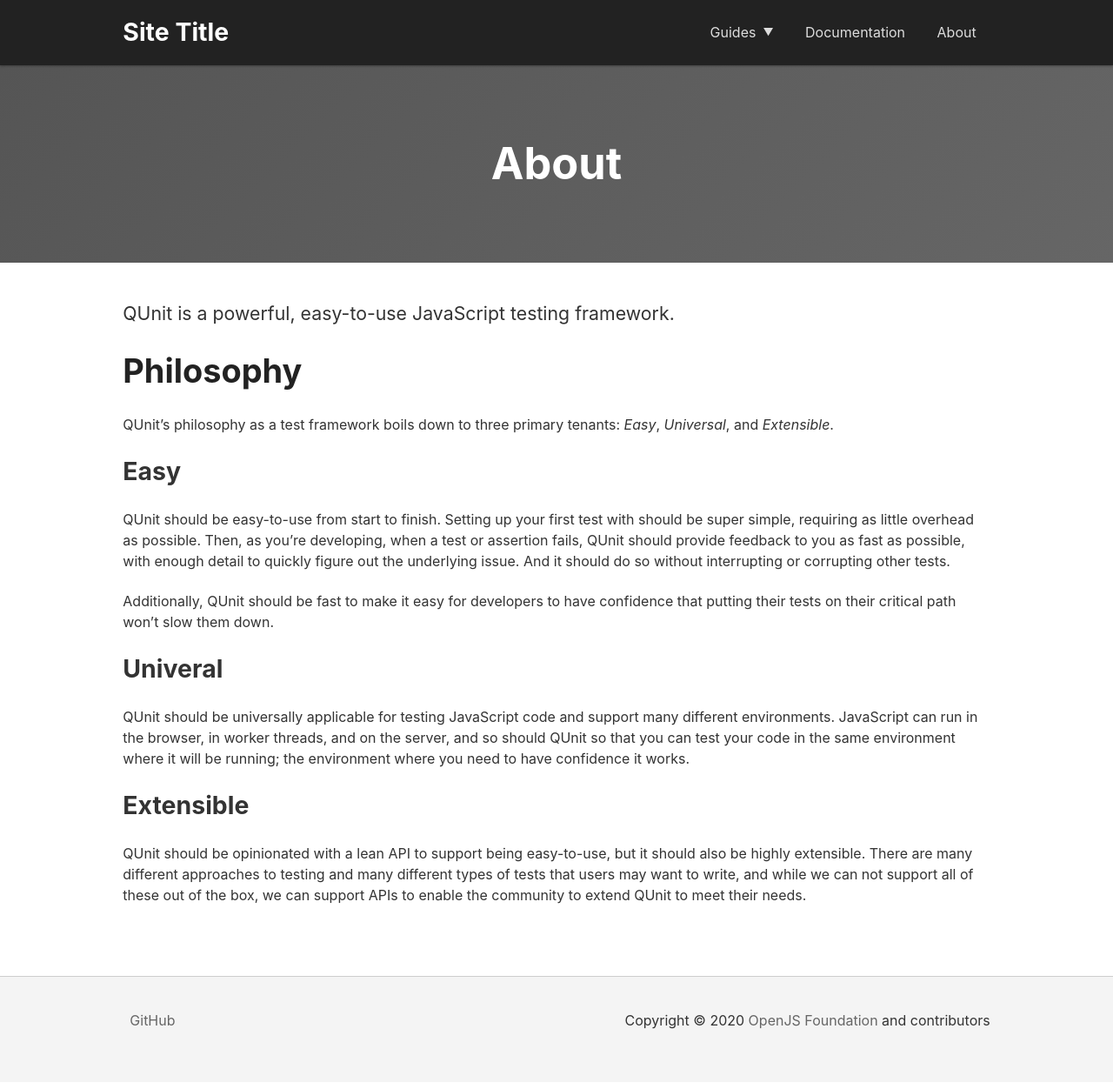
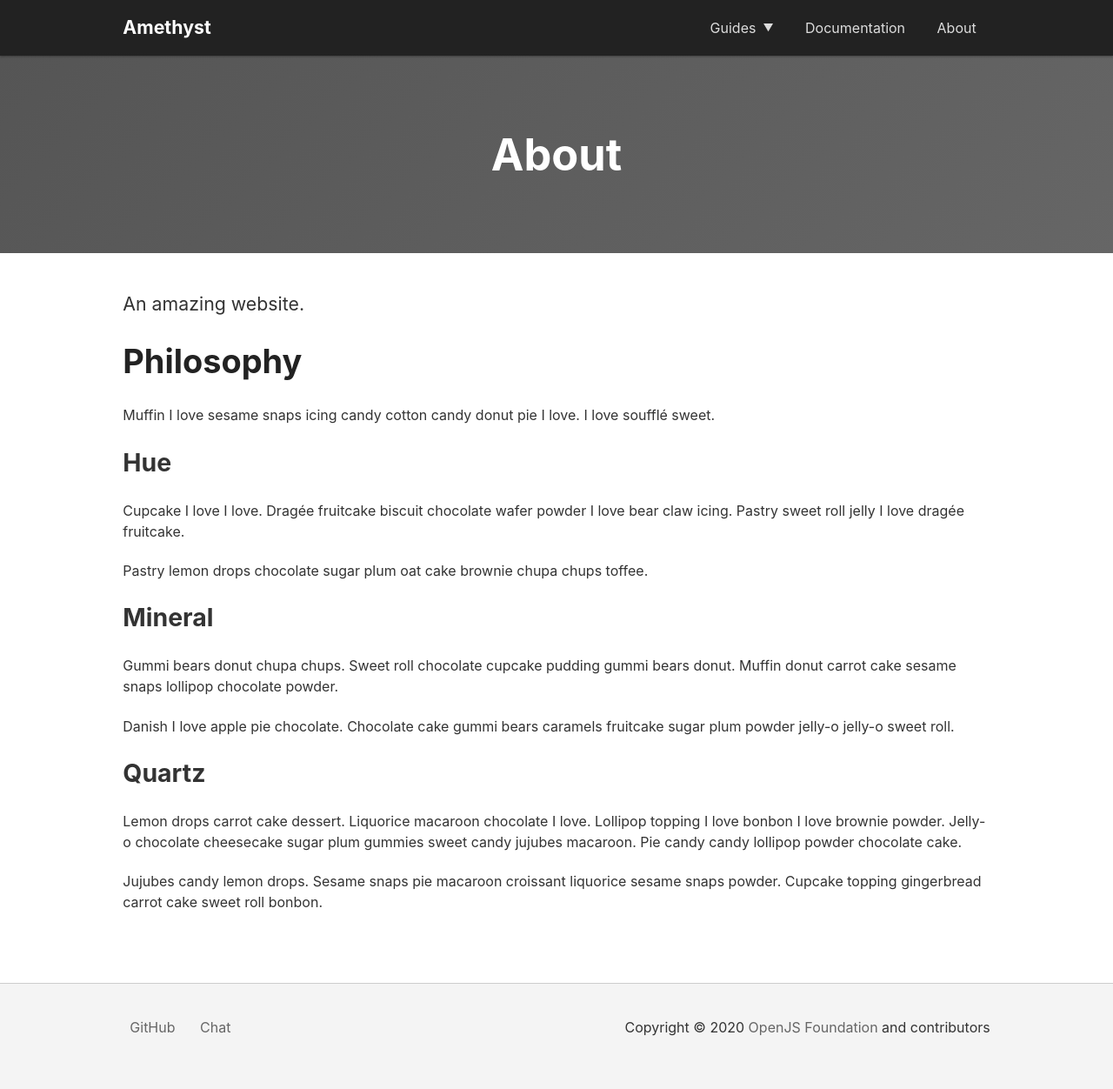
Before and after one commit to qunitjs/jekyll-theme-amethyst, a Jekyll site: the page built from about.md, in a window 1280 px wide. Shown: the whole page at 87% size. Built offline with Jekyll 4.4.1, drawn with Linux system fonts in a browser that asks for light colours.

Commit message:
Content: Add more generic sample content

```diff
--- a/_config.yml
+++ b/_config.yml
@@ -1,7 +1,7 @@
 # Site settings
 #
 # https://jekyllrb.com/docs/configuration/
-title: Site Title
+title: Amethyst
 description: "An amazing website."
 # The canonical hostname for your site
 url:
@@ -28,9 +28,9 @@
   # Twitter.com username (without "@")
   twitter:
   # GitHub.com organisation or username
-  github:
+  github: qunitjs
   # Gitter.im room (e.g. "qunitjs/qunit")
-  gitter:
+  gitter: qunitjs/qunit
   # Frontend search powered by Algolia
   algolia:
     search_only_api_key:
--- a/_sass/amethyst.scss
+++ b/_sass/amethyst.scss
@@ -169,7 +169,7 @@
     color: $color-white;
     display: flex;
     align-items: center;
-    font-size: $size-3;
+    font-size: $size-2;
     font-weight: bold;
     padding: $size-1 0;
     text-decoration: none;
--- a/about.md
+++ b/about.md
@@ -3,22 +3,26 @@
 title: About
 ---
 
-<p class="lead">QUnit is a powerful, easy-to-use JavaScript testing framework.</p>
+<p class="lead">An amazing website.</p>
 
 ## Philosophy
 
-QUnit's philosophy as a test framework boils down to three primary tenants: _Easy_, _Universal_, and _Extensible_.
+Muffin I love sesame snaps icing candy cotton candy donut pie I love. I love soufflé sweet.
 
-### Easy
+### Hue
 
-QUnit should be easy-to-use from start to finish. Setting up your first test with should be super simple, requiring as little overhead as possible. Then, as you're developing, when a test or assertion fails, QUnit should provide feedback to you as fast as possible, with enough detail to quickly figure out the underlying issue. And it should do so without interrupting or corrupting other tests.
+Cupcake I love I love. Dragée fruitcake biscuit chocolate wafer powder I love bear claw icing. Pastry sweet roll jelly I love dragée fruitcake.
 
-Additionally, QUnit should be fast to make it easy for developers to have confidence that putting their tests on their critical path won't slow them down.
+Pastry lemon drops chocolate sugar plum oat cake brownie chupa chups toffee.
 
-### Univeral
+### Mineral
 
-QUnit should be universally applicable for testing JavaScript code and support many different environments. JavaScript can run in the browser, in worker threads, and on the server, and so should QUnit so that you can test your code in the same environment where it will be running; the environment where you need to have confidence it works.
+Gummi bears donut chupa chups. Sweet roll chocolate cupcake pudding gummi bears donut. Muffin donut carrot cake sesame snaps lollipop chocolate powder.
 
-### Extensible
+Danish I love apple pie chocolate. Chocolate cake gummi bears caramels fruitcake sugar plum powder jelly-o jelly-o sweet roll.
 
-QUnit should be opinionated with a lean API to support being easy-to-use, but it should also be highly extensible. There are many different approaches to testing and many different types of tests that users may want to write, and while we can not support all of these out of the box, we can support APIs to enable the community to extend QUnit to meet their needs.
+### Quartz
+
+Lemon drops carrot cake dessert. Liquorice macaroon chocolate I love. Lollipop topping I love bonbon I love brownie powder. Jelly-o chocolate cheesecake sugar plum gummies sweet candy jujubes macaroon. Pie candy candy lollipop powder chocolate cake.
+
+Jujubes candy lemon drops. Sesame snaps pie macaroon croissant liquorice sesame snaps powder. Cupcake topping gingerbread carrot cake sweet roll bonbon.
```
Also changed, not shown: index.md (+6 -6 lines), intro.md (+0 -2 lines).
